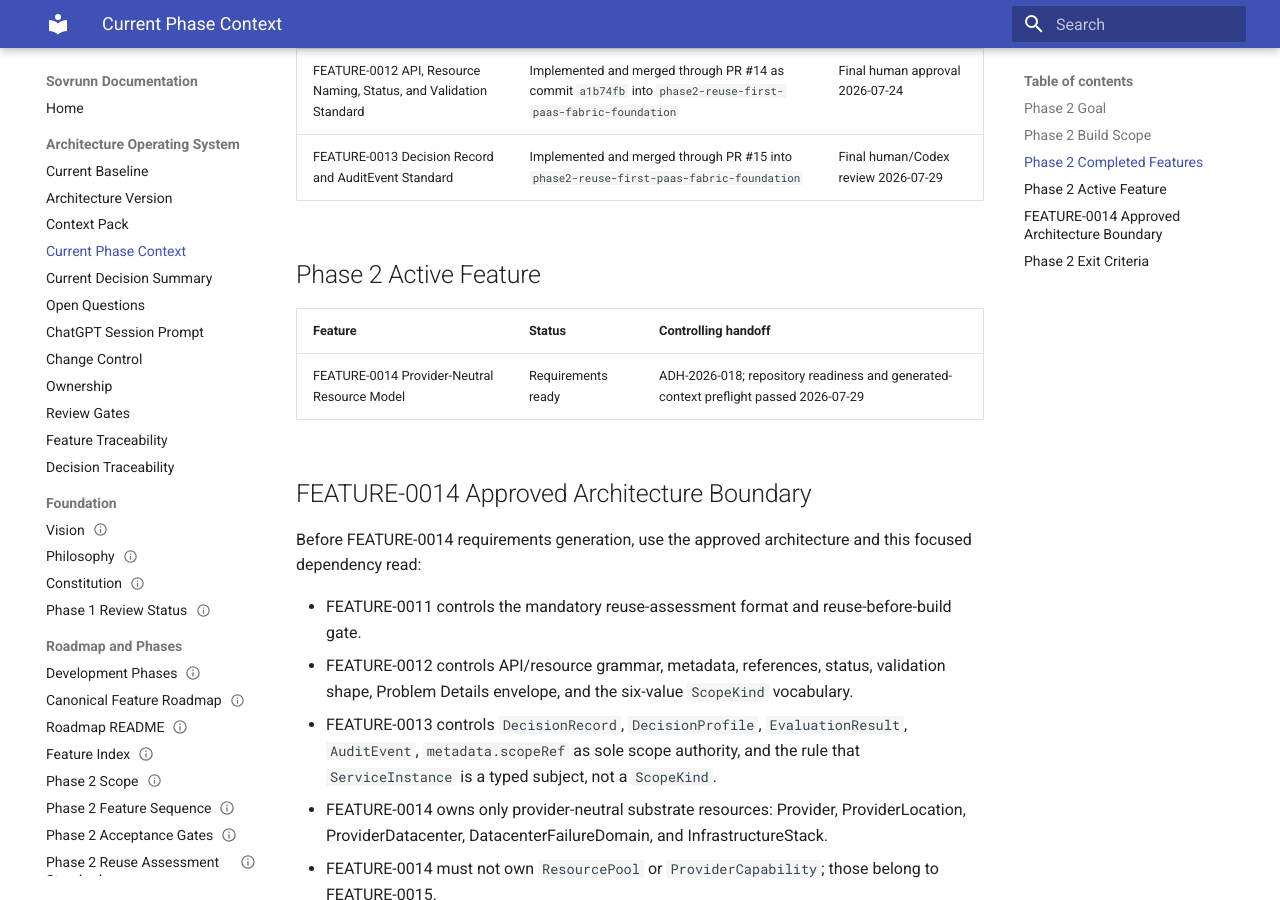
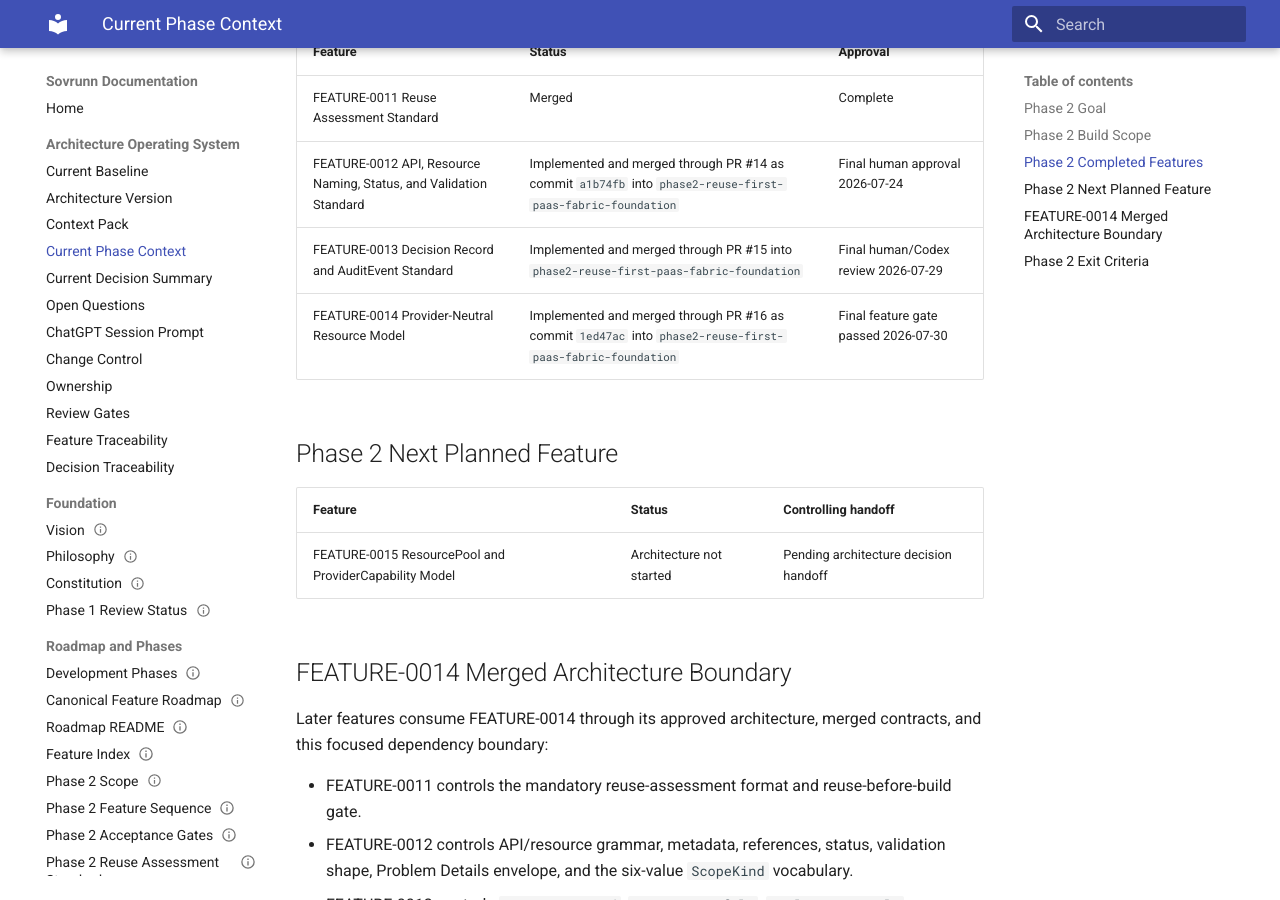
Before and after one commit to sanjeevksaini/sovrunn, an MkDocs documentation site: the page built from docs/context/CURRENT_PHASE_CONTEXT.md, in a window 1280 px wide and 900 px high, scrolled down 1308 px. Built offline with MkDocs 1.6.1 and Material for MkDocs 9.7.7, drawn with Linux system fonts in a browser that asks for light colours; some of the changed text lies outside the part shown.

Commit message:
docs(FEATURE-0014): record merged feature closeout

```diff
--- a/docs/context/CURRENT_PHASE_CONTEXT.md
+++ b/docs/context/CURRENT_PHASE_CONTEXT.md
@@ -5,6 +5,8 @@ Current active phase: Phase 2.
 Architecture baseline: `ARCH-2026.07-PHASE2-START`.
 
 FEATURE-0013 status: implemented and merged through PR #15 on 2026-07-29. ADH-2026-017 remains the approved single replacement architecture handoff; ADH-2026-014/015/016 are historical provenance and not downstream inputs.
+
+FEATURE-0014 status: implemented and merged through PR #16 as commit `1ed47ac` on 2026-07-30. ADH-2026-018 remains controlling, with the geographic-descriptor clarification in ADH-2026-019.
 
 ## Phase 2 Goal
 
@@ -36,17 +38,18 @@ Establish the reuse-first, provider-neutral PaaS fabric foundation required befo
 | FEATURE-0011 Reuse Assessment Standard | Merged | Complete |
 | FEATURE-0012 API, Resource Naming, Status, and Validation Standard | Implemented and merged through PR #14 as commit `a1b74fb` into `phase2-reuse-first-paas-fabric-foundation` | Final human approval 2026-07-24 |
 | FEATURE-0013 Decision Record and AuditEvent Standard | Implemented and merged through PR #15 into `phase2-reuse-first-paas-fabric-foundation` | Final human/Codex review 2026-07-29 |
+| FEATURE-0014 Provider-Neutral Resource Model | Implemented and merged through PR #16 as commit `1ed47ac` into `phase2-reuse-first-paas-fabric-foundation` | Final feature gate passed 2026-07-30 |
 
-## Phase 2 Active Feature
+## Phase 2 Next Planned Feature
 
 | Feature | Status | Controlling handoff |
 |---|---|---|
-| FEATURE-0014 Provider-Neutral Resource Model | Requirements ready | ADH-2026-018; repository readiness and generated-context preflight passed 2026-07-29 |
+| FEATURE-0015 ResourcePool and ProviderCapability Model | Architecture not started | Pending architecture decision handoff |
 
 
-## FEATURE-0014 Approved Architecture Boundary
+## FEATURE-0014 Merged Architecture Boundary
 
-Before FEATURE-0014 requirements generation, use the approved architecture and this focused dependency read:
+Later features consume FEATURE-0014 through its approved architecture, merged contracts, and this focused dependency boundary:
 
 - FEATURE-0011 controls the mandatory reuse-assessment format and reuse-before-build gate.
 - FEATURE-0012 controls API/resource grammar, metadata, references, status, validation shape, Problem Details envelope, and the six-value `ScopeKind` vocabulary.
```
Also changed, not shown: docs/context/CURRENT_ARCHITECTURE_BASELINE.md (+1 -1 lines), docs/context/CURRENT_DECISION_SUMMARY.md (+1 -1 lines), docs/features/FEATURE-0014-provider-neutral-resource-model.md (+2 -2 lines), docs/features/FEATURE_INDEX.md (+1 -1 lines), docs/traceability/FEATURE_TRACEABILITY_MATRIX.md (+1 -1 lines), 1 other file.
